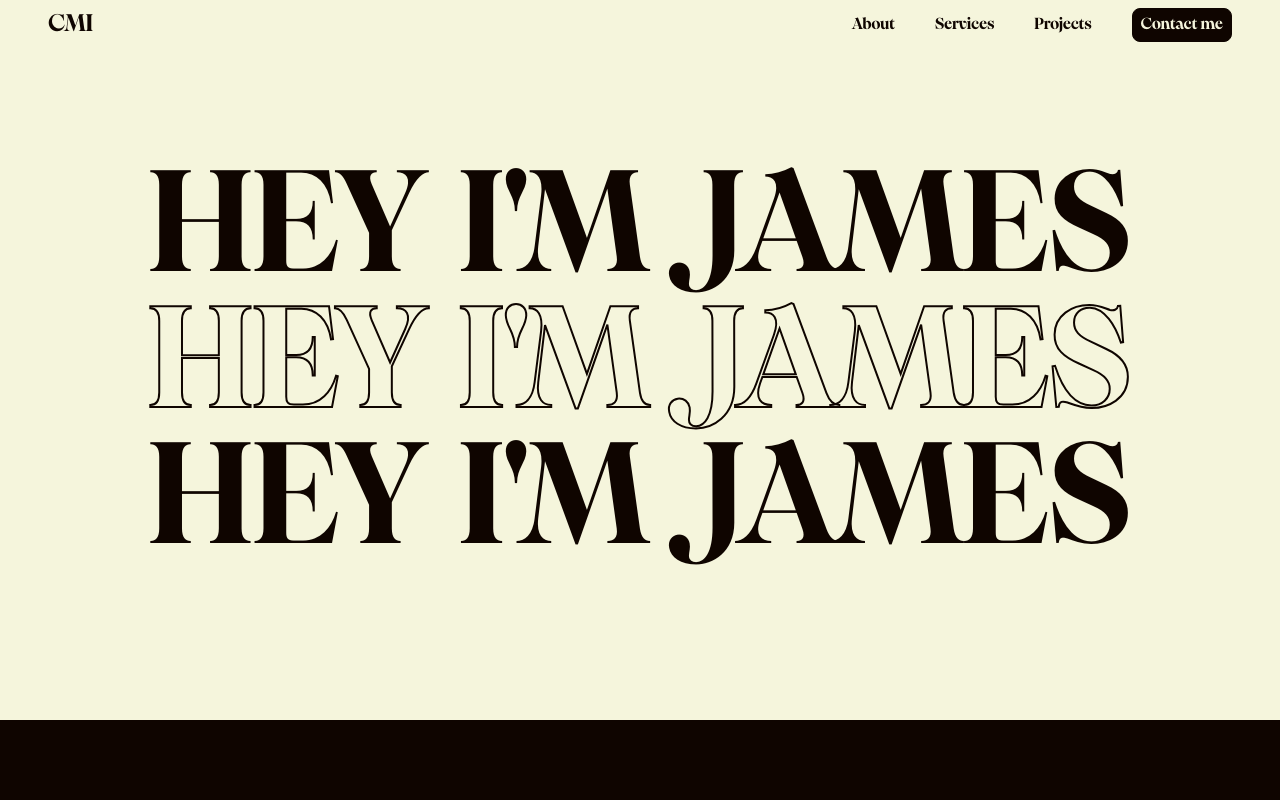
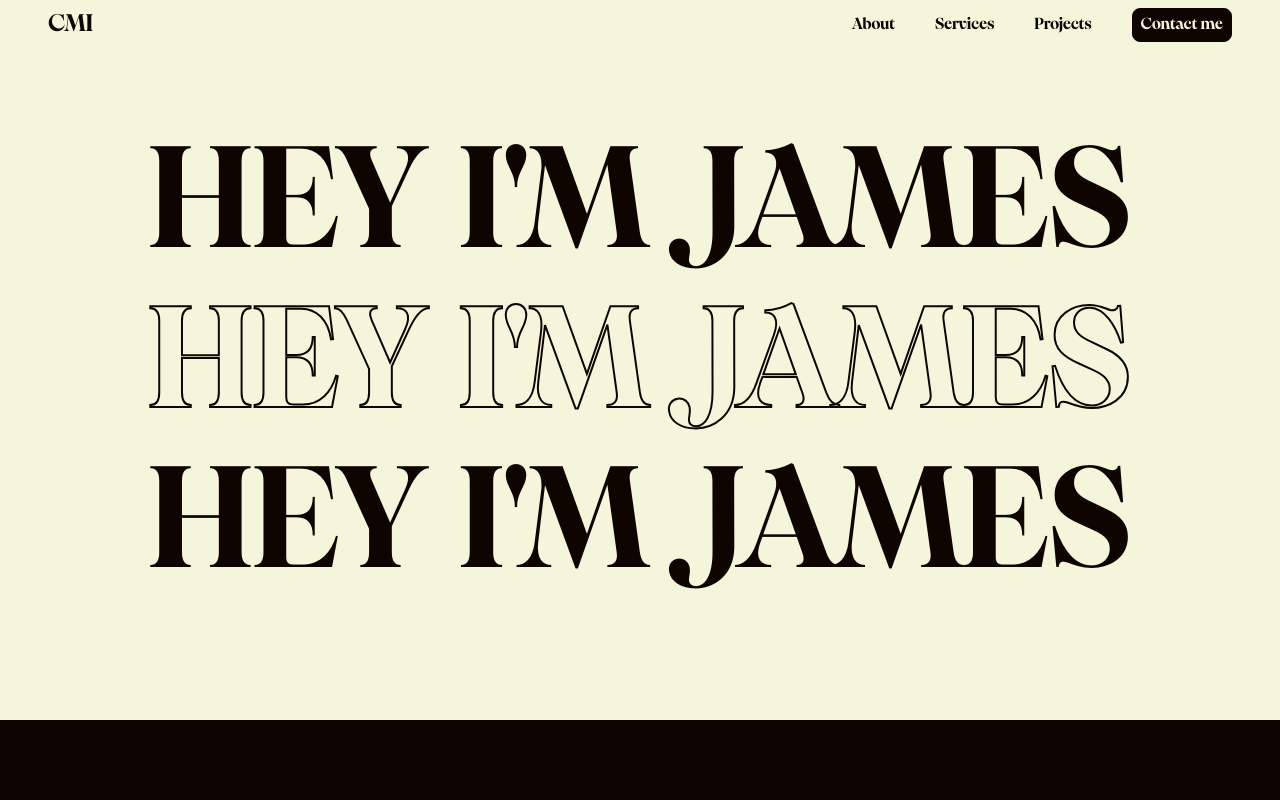
Before and after one commit to CMI-James/main-portfolio, a Next.js app: page / in a window 1280 px wide. Shown: the top 800 px of the page. Built offline with nearby package versions, Linux system fonts and the light colour scheme.

Commit message:
refactor: improving the whole work based on my extra knowledge

```diff
--- a/src/components/Hero.jsx
+++ b/src/components/Hero.jsx
@@ -1,25 +1,22 @@
 import React from "react";
 export default function Hero() {
+  const textArray = ["HEY I'M JAMES", "HEY I'M JAMES", "HEY I'M JAMES"];
   return (
-    <div
-      className="relative h-[90vh]"
-      style={{ clipPath: "polygon(0% 0, 100% 0%, 100% 100%, 0 100%)" }}
-    >
+    <section className="relative h-[90vh] hero-clip">
       <div className="fixed top-0 h-[90vh] w-full">
-        <div className="sticky text-center z-10 font-main top-0 h-[80vh] pt-[6rem]  flex flex-col items-center justify-center text-4xl">
-          <p className="text-title  z-10 leading-[5rem] sm:leading-[6rem] font-extrabold text-brown-1000">
-            HEY I'M JAMES
-          </p>
-          <br />
-          <p className=" z-10 transparent-text text-title leading-[5rem] sm:leading-[6rem] text-brown-1000  font-extrabold">
-            HEY I'M JAMES
-          </p>
-          <br />
-          <p className="z-10 text-title leading-[5rem] sm:leading-[6rem] text-brown-1000 font-extrabold ">
-            HEY I'M JAMES
-          </p>
+        <div className="sticky text-center  font-main top-0 h-[80vh] pt-[6rem]  flex flex-col items-center justify-center text-4xl">
+        {textArray.map((text, index) => (
+            <p
+              key={index}
+              className={`z-10 leading-[5rem] text-title sm:leading-[6rem] lg:leading-[10rem] font-extrabold text-brown-1000 ${
+                index === 1 ? "transparent-text" : ""
+              }`}
+            >
+              {text}
+            </p>
+          ))}
         </div>
       </div>
-    </div>
+    </section>
   );
 }
--- a/src/styles/globals.css
+++ b/src/styles/globals.css
@@ -19,3 +19,7 @@ body{
   font-family: 'Main';
 
 }
+
+.hero-clip {
+  clip-path: polygon(0% 0, 100% 0%, 100% 100%, 0 100%);
+}
--- a/tailwind.config.js
+++ b/tailwind.config.js
@@ -46,6 +46,9 @@ module.exports = {
       fontFamily: {
         main: ["Main", "sans-serif"], // Adding your custom font family
       },
+      clipPath: {
+        "hero-clip": "polygon(0% 0, 100% 0%, 100% 100%, 0 100%)",
+      },
     },
   },
   plugins: [],
```
